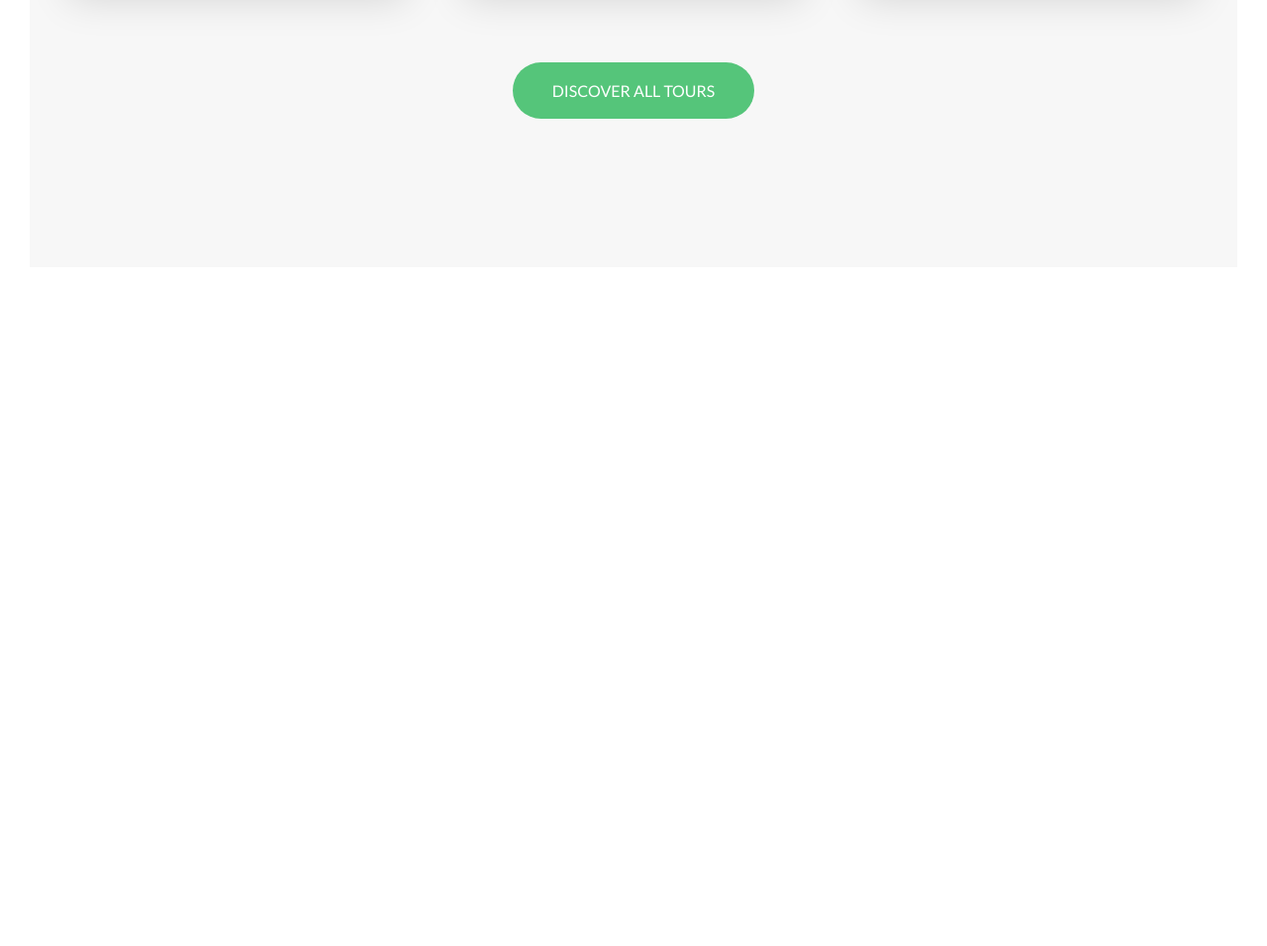
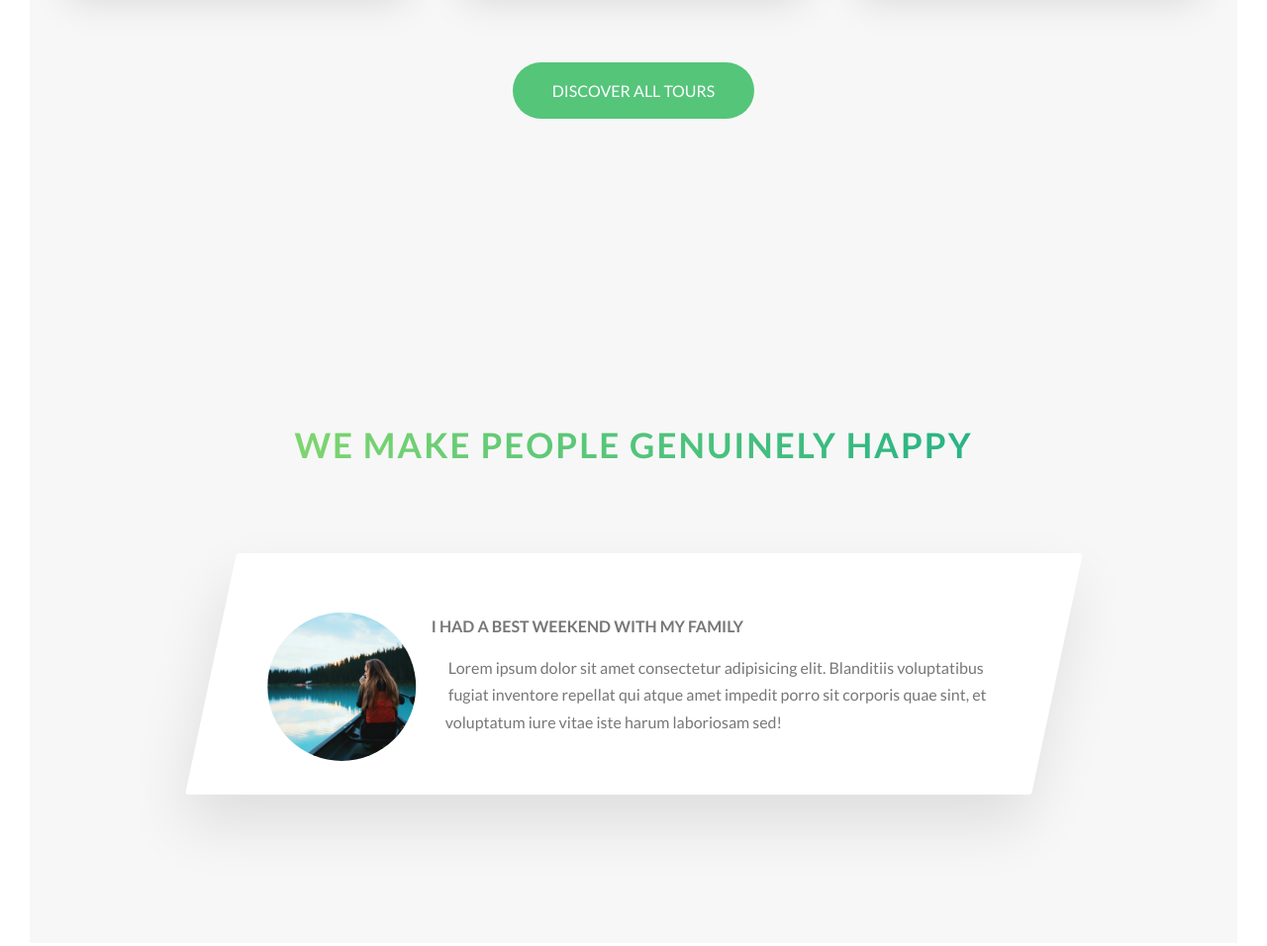
Before and after one commit to mhazak/starter, a website: page index.html in a window 1280 px wide. Shown: the part 3007-3963 px from the top of the page at 99% size. Before the commit the page ends 3307 px from the top, so only its background shows below. Drawn offline with Linux system fonts and the light colour scheme.

Commit message:
story section

```diff
--- a/index.html
+++ b/index.html
@@ -195,6 +195,24 @@
 
 			</section>
 
+			<section class="section-stories">
+				<div class="u-center-text u-margin-bottom-big">
+					<h2 class="heading-secondary">We make people genuinely happy</h2>
+				</div>
+
+				<div class="row">
+					<div class="story">
+						<figure class="story__shape">
+							<img src="img/nat-8.jpg" alt="Person on a tour" class="story__img">
+						</figure>
+						<div class="story__text">
+							<h3 class="heading-tertiary u-margin-bottom-small">I had a best weekend with my family</h3>
+							<p>Lorem ipsum dolor sit amet consectetur adipisicing elit. Blanditiis voluptatibus fugiat inventore repellat qui atque amet impedit porro sit corporis quae sint, et voluptatum iure vitae iste harum laboriosam sed!</p>
+						</div>
+					</div>
+				</div>
+			</section>
+
 		</main>
 	</body>
 </html>
--- /dev/null
+++ b/sass/components/_story.scss
@@ -0,0 +1,6 @@
+.story {
+    width: 75%; margin: 0 auto; box-shadow: 0 3rem 6rem rgba($color-black, .1); background-color: $color-white; border-radius: 3px; padding: 6rem; padding-left: 9rem; font-size: $default-font-size; transform: skewX(-12deg);
+    &__shape { width: 15rem; height: 15rem; float: left; -webkit-shape-outside: circle(50% at 50% 50%); shape-outside: circle(50% at 50% 50%); -webkit-clip-path: circle(50% at 50% 50%); clip-path: circle(50% at 50% 50%); transform: translateX(-3rem) skewX(12deg); }
+    &__img { height: 100%; }
+    &__text { transform: skewX(12deg); }
+}
--- a/sass/main.scss
+++ b/sass/main.scss
@@ -11,6 +11,7 @@
 @import "components/composition";
 @import "components/feature-box";
 @import "components/card";
+@import "components/story";
 
 @import "pages/home";
 
--- a/sass/pages/_home.scss
+++ b/sass/pages/_home.scss
@@ -4,3 +4,4 @@
     & > * { transform: skewY(7deg); }
 }
 .section-tours { background-color: $color-grey-light-1; padding: 25rem 0 15rem 0; margin-top: -10rem; }
+.section-stories { background-color: $color-grey-light-1; padding: 15rem 0; }
```
Also changed, not shown: css/style.css, 1 other file.
